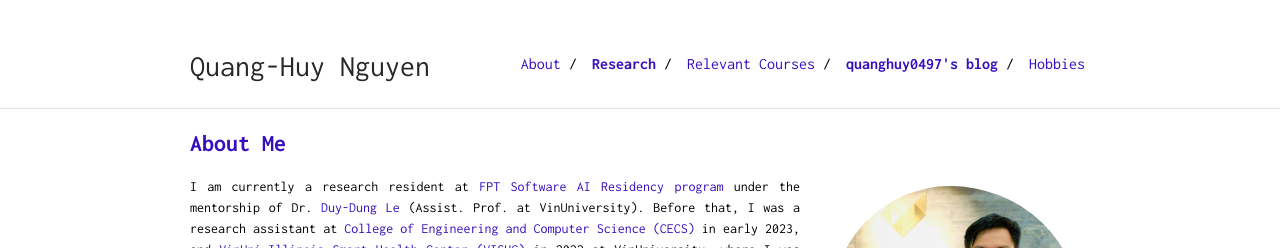
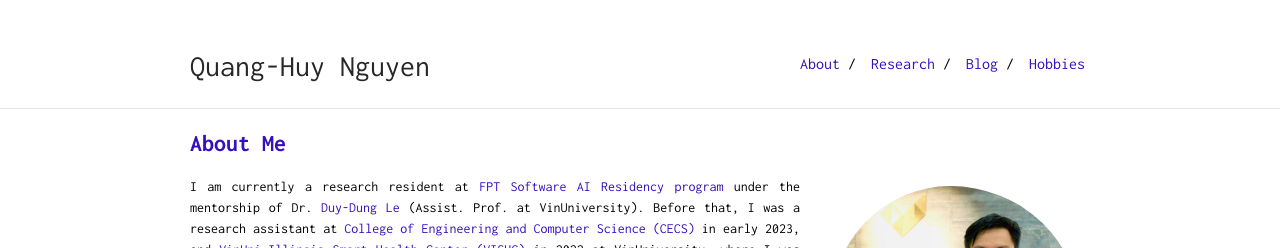
Before and after one commit to quanghuy0497/quanghuy0497.github.io, a Jekyll site: the page built from index.md, in a window 1280 px wide. Shown: the top 248 px of the page. Built offline with Jekyll 4.4.1, drawn with Linux system fonts in a browser that asks for light colours; nearby versions of some CDN libraries.

Commit message:
Update page

```diff
--- a/_config.yml
+++ b/_config.yml
@@ -20,13 +20,13 @@ sass:
 nav:
  - name: "About"
    link: "https://quanghuy0497.github.io"
- - name: <strong>Research</strong>
+ - name: Research
    link: "/page/research"
 #  - name: "Projects"
 #    link: "/page/projects"
- - name: "Relevant Courses"
-   link: "/page/courses"
- - name: <strong>quanghuy0497's blog</strong>
+#  - name: "Relevant Courses"
+#    link: "/page/courses"
+ - name: Blog
    link: "/page/blog"
  - name: "Hobbies"
    link: "/page/hobby"
```
